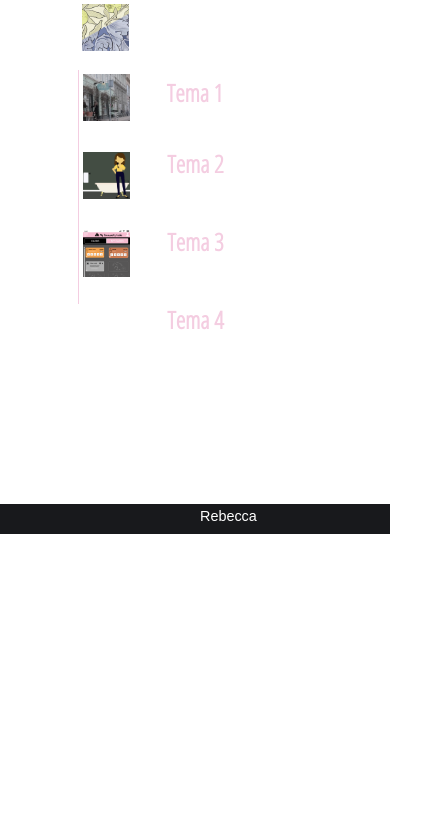
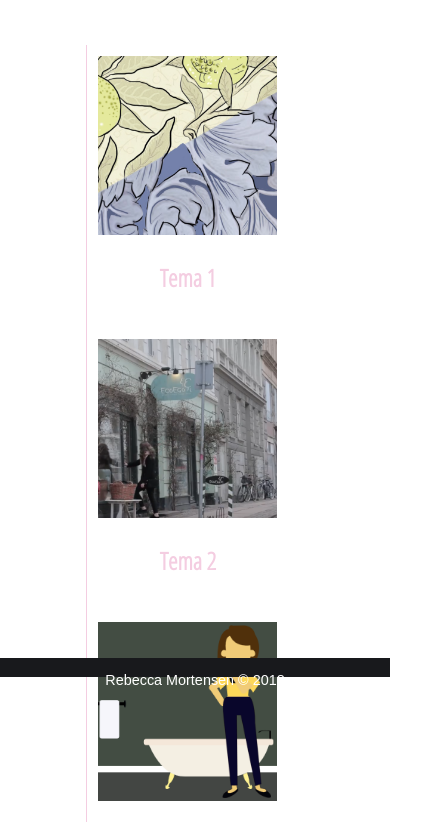
Before and after one commit to rebe4175/portfolip, a plain HTML site: page index.html in a window 390 px wide. Shown: the part 167-989 px from the top of the page, 423 px wide, since content can reach past the window. Before the commit the page ends 844 px from the top, so only its background shows below. Drawn offline with nearby package versions, Linux system fonts and the light colour scheme.

Commit message:
responsiv forside

```diff
--- a/stylesheet.css
+++ b/stylesheet.css
@@ -6,7 +6,7 @@ html {
 
 body {
 
-    margin: 0px;
+    margin: 2vw;
     padding: 0px;
 }
 
@@ -101,8 +101,9 @@ a {
 #tema .sectionwrapper {
 
     display: flex;
+    width: 80%;
 
-    margin-left: 20vw;
+    margin-left: 10vw;
     margin-right: 20vw;
     margin-top: 5vw;
     margin-bottom: 20vw;
@@ -112,8 +113,7 @@ a {
 
 .content {
 
-    padding: 1vw;
-
+    padding: 3vw;
 }
 
 .content:hover {
@@ -126,17 +126,13 @@ a {
 
 
 .column1 {
-
-    height: 18vw;
     flex-grow: 1;
     flex-basis: 10vw;
 
 }
 
 .column2 {
-
     border-left: 1px solid #f4cde1;
-    height: 20vw;
     flex-grow: 1;
     flex-basis: 10vw;
 
@@ -145,7 +141,6 @@ a {
 .column3 {
 
     border-left: 1px solid #f4cde1;
-    height: 20vw;
     flex-grow: 1;
     flex-basis: 10vw;
 }
@@ -160,7 +155,7 @@ a {
 
 #tema img {
 
-    max-width: 12vw;
+    width: 100%;
 
 
 }
@@ -354,29 +349,62 @@ p {
 
 footer {
 
+    position: fixed;
     background-color: #18191c;
     width: 100%;
-    height: 30px;
+    height: 5vw;
+    bottom: 0;
+    left: 0;
 
 
 }
 
-.footer {
-    margin-left: 200px;
-    margin-right: 200px;
-    margin-top: 200px;
-
-
-    line-height: 25px;
+footer p {
     font-family: sans-serif;
     text-align: center;
     color: white;
 
 }
 
-@media only screen and (max-width: 600px) {
-    .sectionwrapper {
+@media only screen and (max-width: 1100px) {
+    #tema .sectionwrapper {
+        width: 100%;
+        margin-top: 15vw;
+        margin-left: 1vw;
+    }
+}
+
+
+
+@media only screen and (max-width: 800px) {
+    #tema .sectionwrapper {
         flex-direction: column;
+        width: 90%;
+        margin-left: 20vw;
+        margin-bottom: 0vw;
+
+
+    }
+    .column1 {
+        border-left: 1px solid #f4cde1;
+        width: 60%;
+    }
+    .column2 {
+        border-left: 1px solid #f4cde1;
+        width: 60%;
+    }
+    .column3 {
+        border-left: 1px solid #f4cde1;
+        width: 60%;
+    }
+    .column4 {
+        border-left: 1px solid #f4cde1;
+        width: 60%;
+    }
+
+    #tema .txt {
+        position: relative;
+        text-align: inherit;
 
 
     }
```
